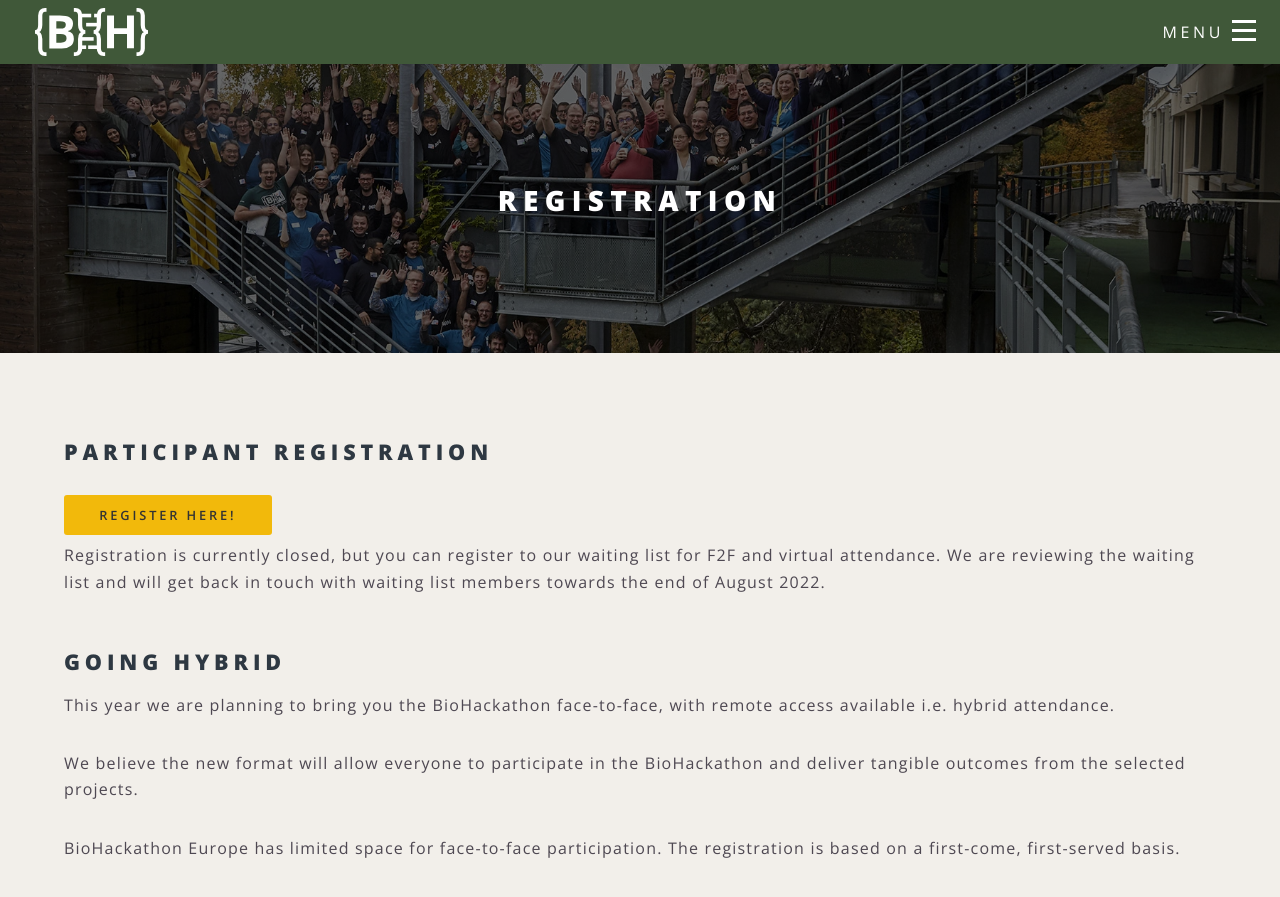
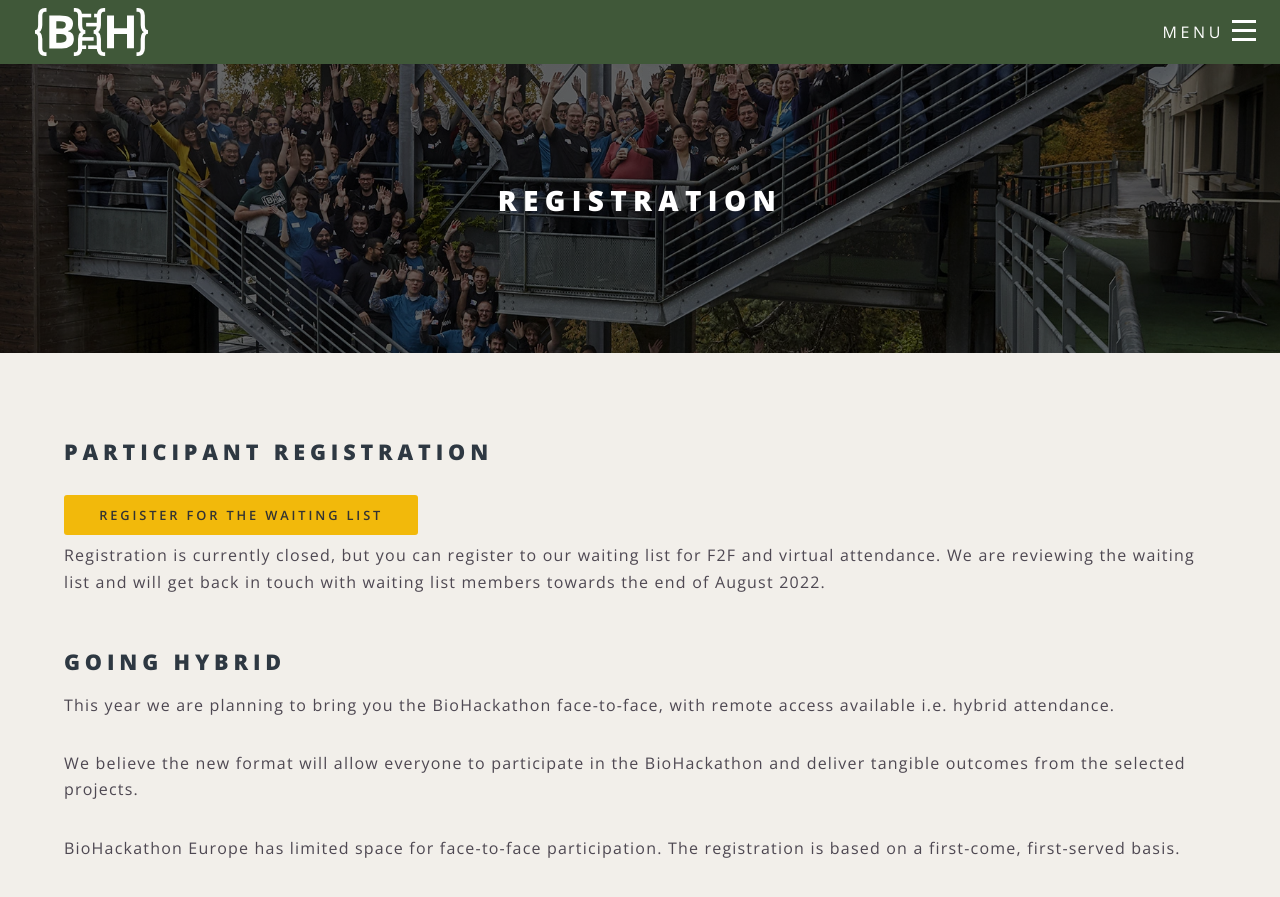
Before and after one commit to elixir-europe/biohackathon-europe-2022, a Jekyll site: the page built from registration.html, in a window 1280 px wide and 900 px high. Shown: the top 897 px of the window. Built offline with Jekyll 4.4.1, drawn with Linux system fonts in a browser that asks for light colours; nearby versions of some CDN libraries.

Commit message:
Update registration text

```diff
--- a/registration.html
+++ b/registration.html
@@ -8,7 +8,7 @@
     <section>
         <h2>Participant registration</h2>
 
-        <div class="mt-4"><a href="https://elixir-events.eventscase.com/attendance/event/index/41745/EN" target="_blank" class="button special">Register here!</a></div>
+        <div class="mt-4"><a href="https://elixir-events.eventscase.com/attendance/event/index/41745/EN" target="_blank" class="button special">Register for the waiting list</a></div>
         <p>Registration is currently closed, but you can register to our waiting list for F2F and virtual attendance. We are reviewing the waiting list and will get back in touch with waiting list members towards the end of August 2022.</p>
         <h2 class="mt-5">Going hybrid</h2>
         <p>This year we are planning to bring you the BioHackathon face-to-face, with remote access available i.e. hybrid attendance. </p>
```
